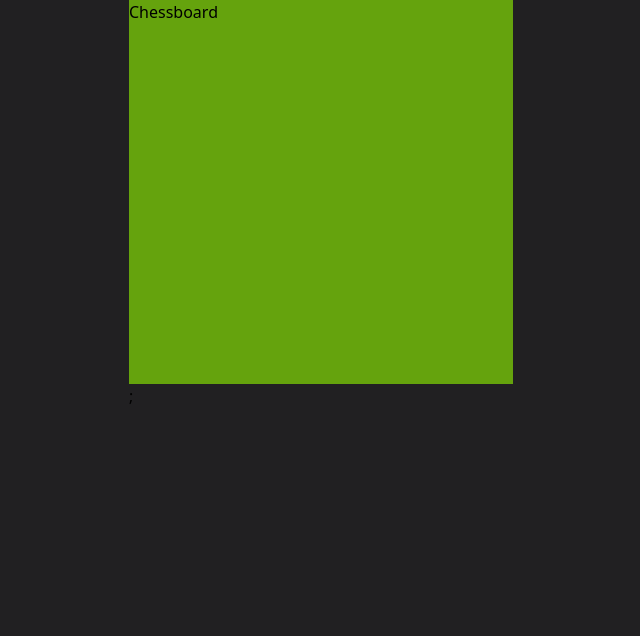
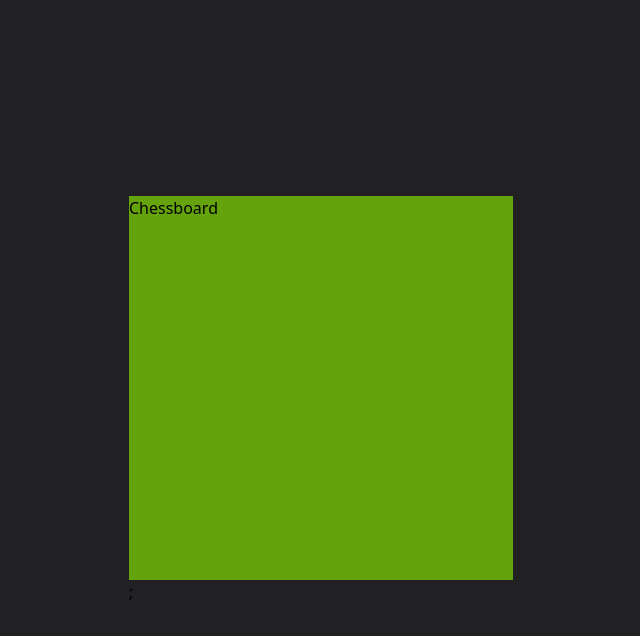
Before and after one commit to Bashkim2/chess, a React (Create React App) app: page / in a window 1280 px wide. Shown: the top 636 px of the page, without its empty margins (319-959 px from the left). Built offline with nearby package versions, Linux system fonts and the light colour scheme.

Commit message:
centered

```diff
--- a/src/App.tsx
+++ b/src/App.tsx
@@ -6,7 +6,7 @@ import "./css/Output.css";
 
 function App() {
   return (
-    <div className="grid justify-center place-content-center">
+    <div className="grid justify-center place-content-center h-screen">
       <Chessboard />;
     </div>
   );
--- a/src/css/Output.css
+++ b/src/css/Output.css
@@ -568,8 +568,16 @@ video {
   display: flex;
 }
 
-.h-96 {
-  height: 24rem;
+.grid {
+  display: grid;
+}
+
+.h-1\/2 {
+  height: 50%;
+}
+
+.h-screen {
+  height: 100vh;
 }
 
 .w-96 {
@@ -580,8 +588,16 @@ video {
   max-width: 24rem;
 }
 
+.place-content-center {
+  place-content: center;
+}
+
 .items-center {
   align-items: center;
+}
+
+.justify-center {
+  justify-content: center;
 }
 
 .space-x-4 > :not([hidden]) ~ :not([hidden]) {
@@ -603,9 +619,9 @@ video {
   background-color: rgb(59 130 246 / var(--tw-bg-opacity));
 }
 
-.bg-blue-800 {
+.bg-lime-600 {
   --tw-bg-opacity: 1;
-  background-color: rgb(30 64 175 / var(--tw-bg-opacity));
+  background-color: rgb(101 163 13 / var(--tw-bg-opacity));
 }
 
 .bg-violet-500 {
@@ -672,6 +688,10 @@ video {
   height: 800px;
 } */
 
+body {
+  background-color: #212022;
+}
+
 .hover\:bg-blue-400:hover {
   --tw-bg-opacity: 1;
   background-color: rgb(96 165 250 / var(--tw-bg-opacity));
```
